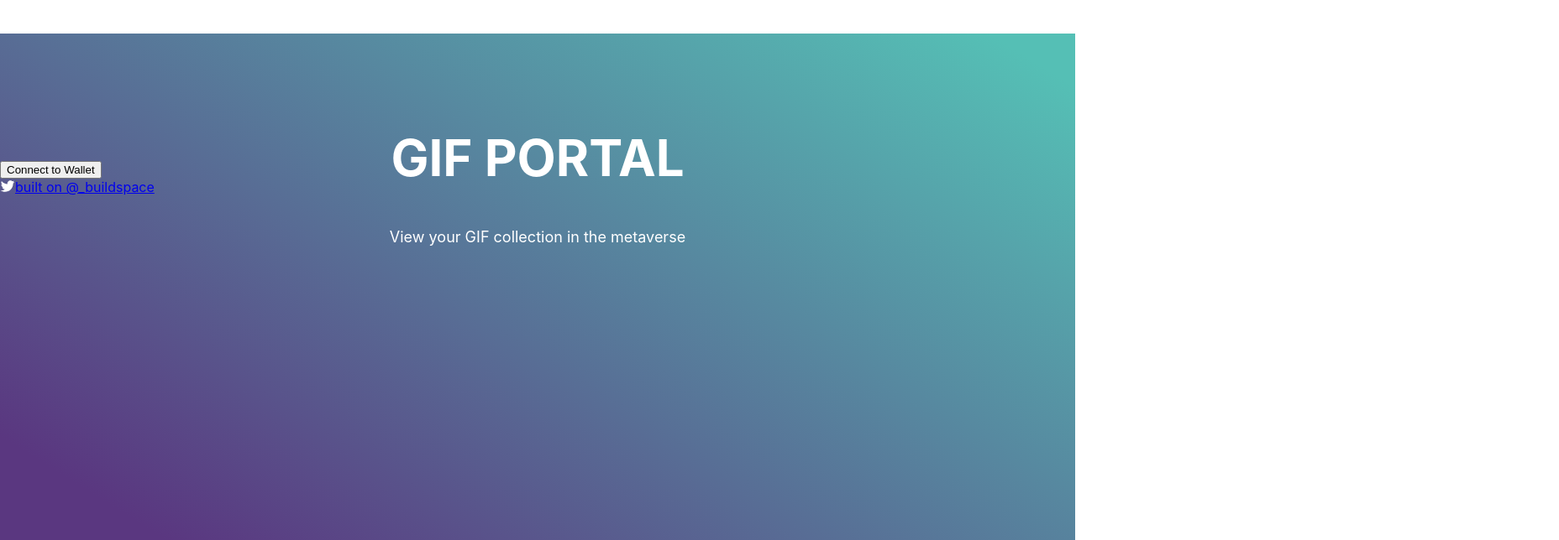
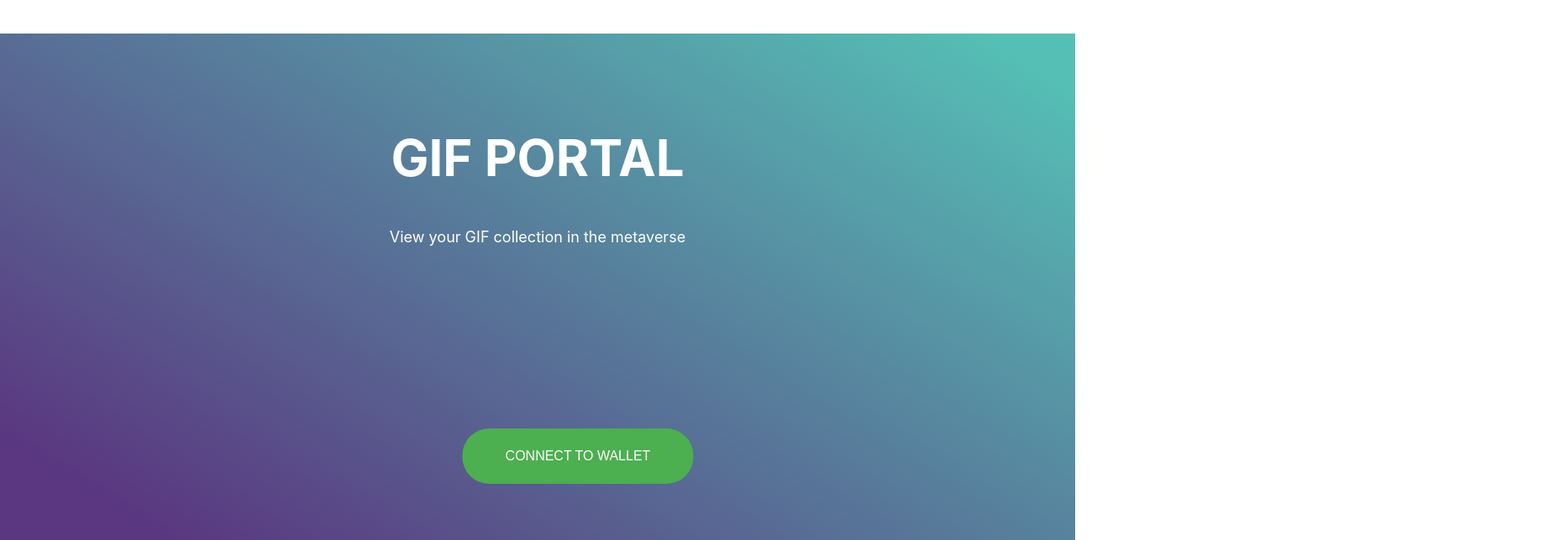
Before and after one commit to nicolaskiprop/gif2.0, a React (Create React App) app: page / in a window 1280 px wide. Shown: the top 644 px of the page at 84% size, 1856 px wide, since content can reach past the window. Built offline with nearby package versions, Linux system fonts and the light colour scheme.

Commit message:
phantom successfully connected

```diff
--- a/src/App.css
+++ b/src/App.css
@@ -22,3 +22,29 @@
   transform: translateY(7.5rem);
   font-size: 18px;
 }
+.button {
+cursor: pointer;
+background-color: #4CAF50;
+color: #fff;
+text-transform: uppercase;
+text-decoration: solid;
+font-size: medium;
+display: inline-block;
+padding:1.5rem 3.2rem;
+border: none;
+transform: translateX(43vw) translateY(40vh);
+border-radius: 2rem;
+}
+
+
+.footer-container {
+transform: translateX(45vw) translateY(60vh);
+color: #fff;
+
+}
+
+
+.footer-text{
+color: #fff;
+
+}
--- a/src/App.js
+++ b/src/App.js
@@ -48,7 +48,7 @@
 
   const renderNotConnectedContainer = () => (
     <button
-      className="cta-button connect-wallet-button"
+      className="button"
       onClick={connectWallet}
     >
       Connect to Wallet
```
